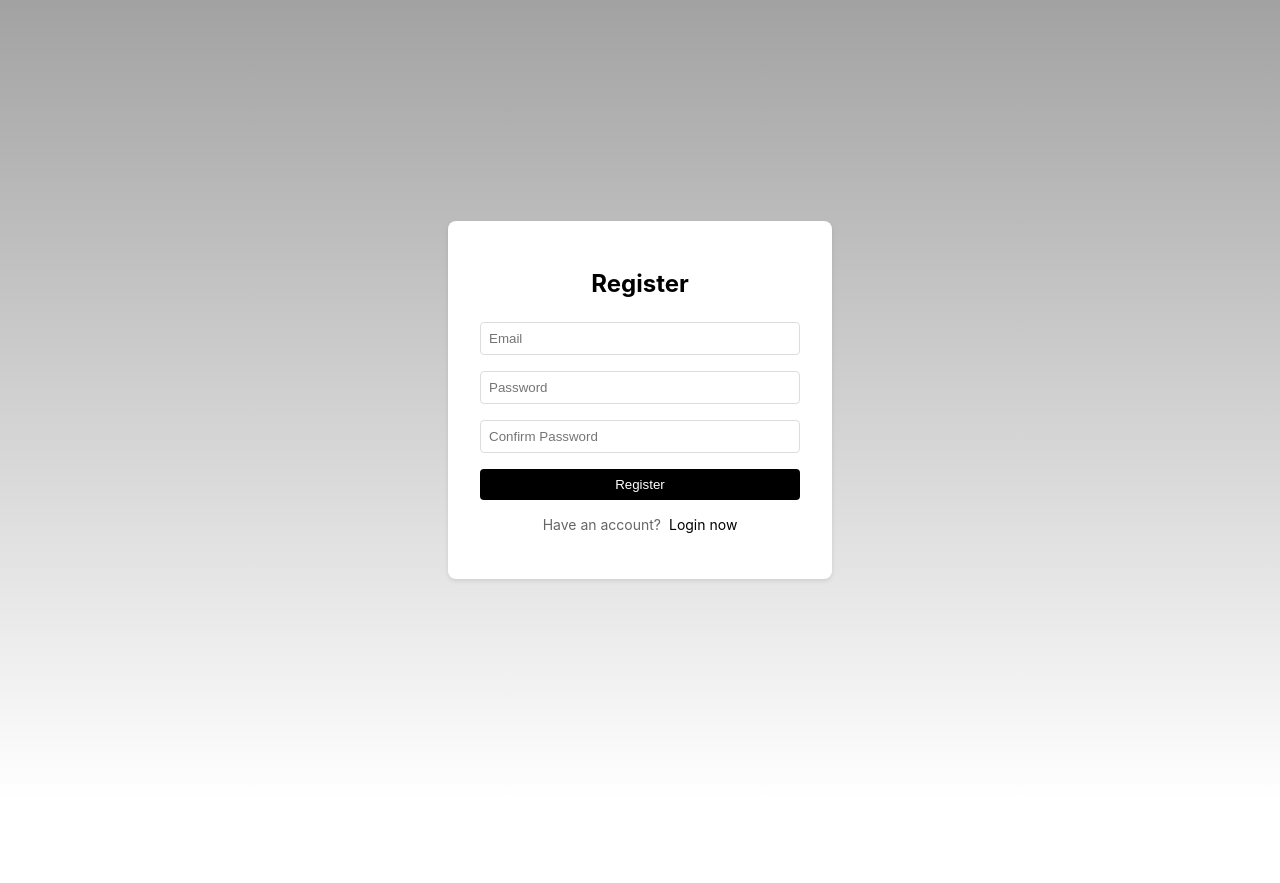
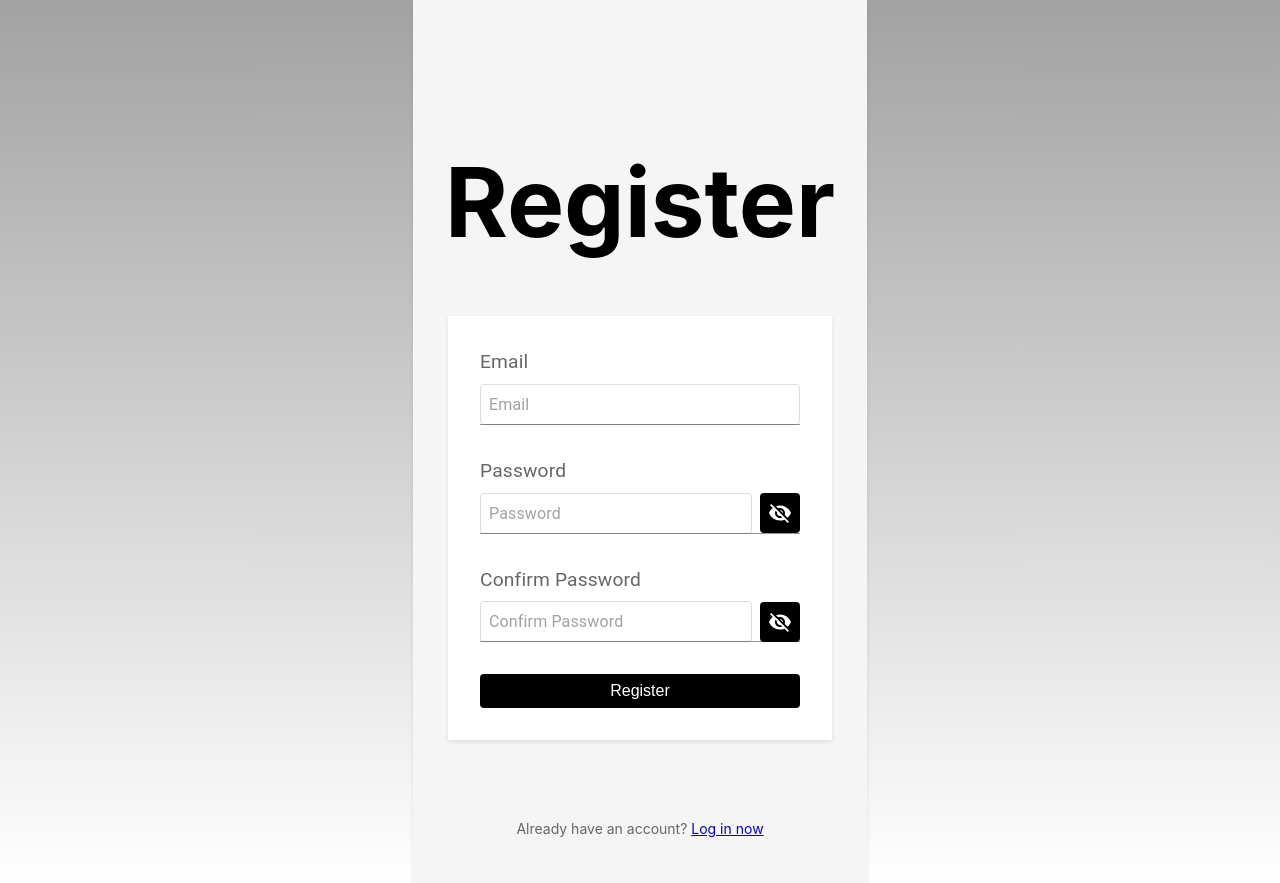
Before and after one commit to archie1345/final_project_webdev, a React (Create React App) app: page /register in a window 1280 px wide. Before the commit the page ends 800 px from the top, so only its background shows below. Built offline with nearby package versions, Linux system fonts and the light colour scheme.

Commit message:
register ui fixed

```diff
--- a/src/components/Register.css
+++ b/src/components/Register.css
@@ -1,59 +1,98 @@
 .container {
   min-height: 100vh;
+  min-width: 100vh;
   display: flex;
   align-items: center;
   justify-content: center;
-    background-color: rgb(243, 244, 246);
+  background: linear-gradient(180deg, #A2A2A2 0%, white 100%);
 }
 
-  .register-card {
+.sec-container {
+  display: flex;
+  flex-direction: column;
+  align-items: center;
+  justify-content: center;
+  background: #F5F5F5;
+  padding: 2rem;
+  box-shadow: 0 2px 4px rgba(0, 0, 0, 0.1);
+}
+
+.login-card {
+  padding: 3rem;
   background: white;
   padding: 2rem;
-    border-radius: 0.5rem;
   width: 320px;
   box-shadow: 0 2px 4px rgba(0, 0, 0, 0.1);
 }
 
-  .register-card h1 {
+.sec-container h1 {
   text-align: center;
   margin-bottom: 1.5rem;
-    font-size: 1.5rem;
+  font-size: 6rem;
   font-weight: bold;
+  font-family: 'Inter';
+  padding-top: 3rem;
+  padding-bottom: 2rem;
 }
 
-  .register-card form {
+.login-card form {
   display: flex;
   flex-direction: column;
   gap: 1rem;
 }
 
-  .register-card input {
+.login-card input {
   padding: 0.5rem;
   border: 1px solid #ddd;
   border-radius: 0.25rem;
 }
 
-  .register-card button {
+.login-card .input-container {
+    display: flex;
+    flex-direction: column;
+    gap: 0.5rem;
+    margin-bottom: 1rem;
+}
+
+.login-card .input-container .MuiInput-root {
+    width: 100%;
+}
+
+.login-card .input-container .MuiInputLabel-root {
+    font-size: 1.2rem;
+    color: #666;
+}
+
+
+
+.login-card .input-container .MuiInputBase-root:focus-within {
+    border-color: black;
+}
+
+
+.login-card button {
   background: black;
   color: white;
   padding: 0.5rem;
   border: none;
   border-radius: 0.25rem;
   cursor: pointer;
+  font-size: 1rem;
 }
 
-  .register-card button:hover {
+.login-card button:hover {
   background: #333;
 }
 
-  .register-card p {
+.sec-container p {
   text-align: center;
   margin-top: 1rem;
   font-size: 0.875rem;
   color: #666;
+  padding-top: 4rem;
 }
 
-  .register-card a {
+.login-card a {
   color: black;
   text-decoration: none;
   margin-left: 0.25rem;
--- a/src/components/Register.jsx
+++ b/src/components/Register.jsx
@@ -2,6 +2,12 @@ import React, { useState } from "react";
 import axios from "axios";
 import { useNavigate } from "react-router-dom";
 import "./Register.css";
+import IconButton from "@mui/material/IconButton";
+import InputLabel from "@mui/material/InputLabel";
+import Visibility from "@mui/icons-material/Visibility";
+import InputAdornment from "@mui/material/InputAdornment";
+import VisibilityOff from "@mui/icons-material/VisibilityOff";
+import Input from "@mui/material/Input";
 
 const Register = () => {
   const [formData, setFormData] = useState({
@@ -9,19 +15,26 @@ const Register = () => {
     password: "",
     confirm_password: "",
   });
+  const [showPassword, setShowPassword] = useState(false);
   const [error, setError] = useState("");
   const [success, setSuccess] = useState("");
-
   const navigate = useNavigate();
 
   const handleChange = (e) => {
     setFormData({ ...formData, [e.target.name]: e.target.value });
   };
 
+  const handleClickShowPassword = () => {
+    setShowPassword((prev) => !prev);
+  };
+
+  const handleMouseDownPassword = (e) => {
+    e.preventDefault();
+  };
+
   const handleSubmit = async (e) => {
     e.preventDefault();
 
-    // Check if passwords match
     if (formData.password !== formData.confirm_password) {
       setError("Passwords do not match");
       return;
@@ -29,12 +42,11 @@ const Register = () => {
 
     try {
       const res = await axios.post(
-        "http://localhost:3000/api/users/register", // Adjust API endpoint to register
+        "http://localhost:3000/api/users/register",
         { email: formData.email, password: formData.password }
       );
       setSuccess("Registered successfully!");
       setError("");
-      // Redirect to the login page after successful registration
       navigate("/login");
     } catch (err) {
       setError(err.response?.data?.message || "An error occurred");
@@ -44,39 +56,73 @@ const Register = () => {
 
   return (
     <div className="container">
-      <div className="register-card">
+      <div className="sec-container">
         <h1>Register</h1>
+        <div className="login-card">
           <form onSubmit={handleSubmit}>
-          <input
-            type="email"
+            <div className="input-container">
+              <InputLabel htmlFor="email">Email</InputLabel>
+              <Input
                 name="email"
                 placeholder="Email"
+                type="email"
+                id="email"
                 value={formData.email}
                 onChange={handleChange}
                 required
               />
-          <input
-            type="password"
+            </div>
+            <div className="input-container">
+              <InputLabel htmlFor="password">Password</InputLabel>
+              <Input
                 name="password"
                 placeholder="Password"
+                type={showPassword ? "text" : "password"}
+                id="password"
                 value={formData.password}
                 onChange={handleChange}
                 required
+                endAdornment={
+                  <InputAdornment position="end">
+                    <IconButton
+                      onClick={handleClickShowPassword}
+                      onMouseDown={handleMouseDownPassword}
+                    >
+                      {showPassword ? <Visibility /> : <VisibilityOff />}
+                    </IconButton>
+                  </InputAdornment>
+                }
               />
-          <input
-            type="password"
+            </div>
+            <div className="input-container">
+              <InputLabel htmlFor="confirm_password">Confirm Password</InputLabel>
+              <Input
                 name="confirm_password"
                 placeholder="Confirm Password"
+                type={showPassword ? "text" : "password"}
+                id="confirm_password"
                 value={formData.confirm_password}
                 onChange={handleChange}
                 required
+                endAdornment={
+                  <InputAdornment position="end">
+                    <IconButton
+                      onClick={handleClickShowPassword}
+                      onMouseDown={handleMouseDownPassword}
+                    >
+                      {showPassword ? <Visibility /> : <VisibilityOff />}
+                    </IconButton>
+                  </InputAdornment>
+                }
               />
+            </div>
             <button type="submit">Register</button>
           </form>
           {error && <p className="error">{error}</p>}
           {success && <p className="success">{success}</p>}
+        </div>
         <p>
-          Have an account? <a href="/login">Login now</a>
+          Already have an account? <a href="/login">Log in now</a>
         </p>
       </div>
     </div>
```
Lines whose indentation alone changed are shown as unchanged.
